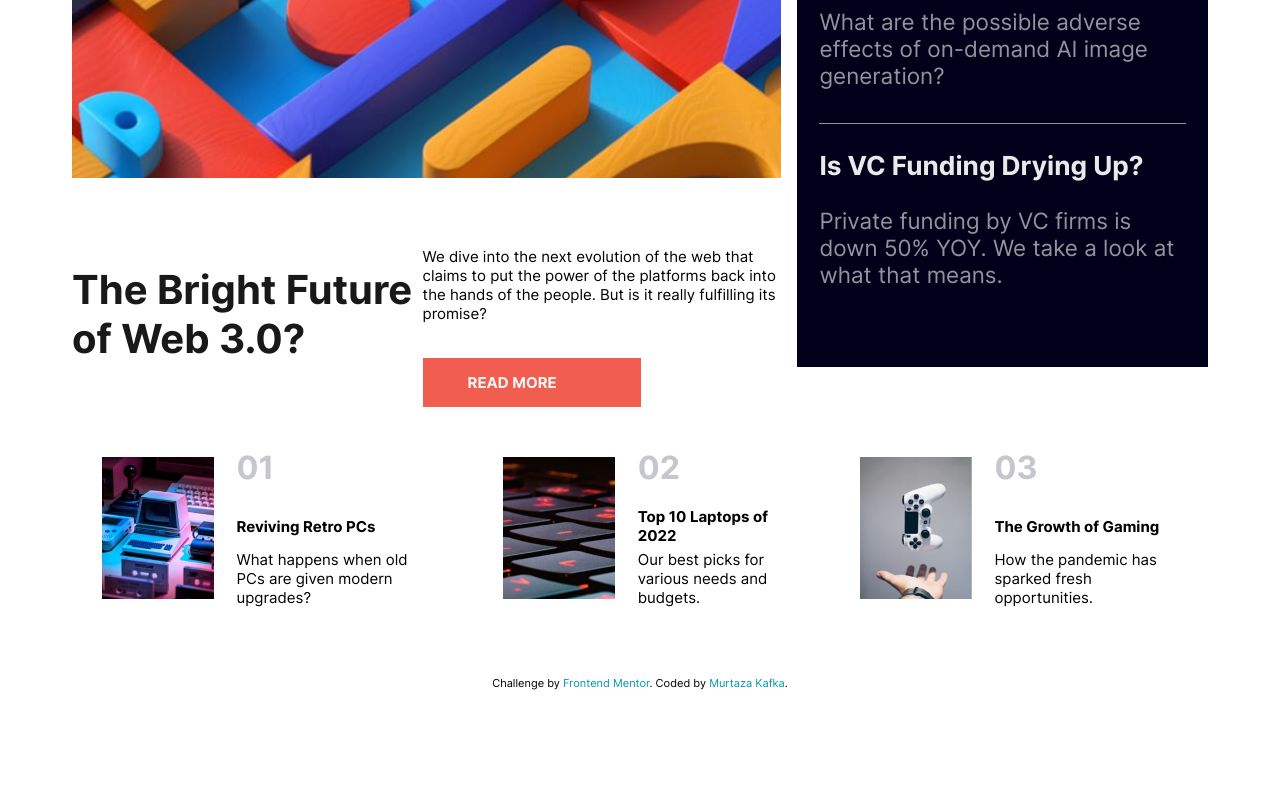
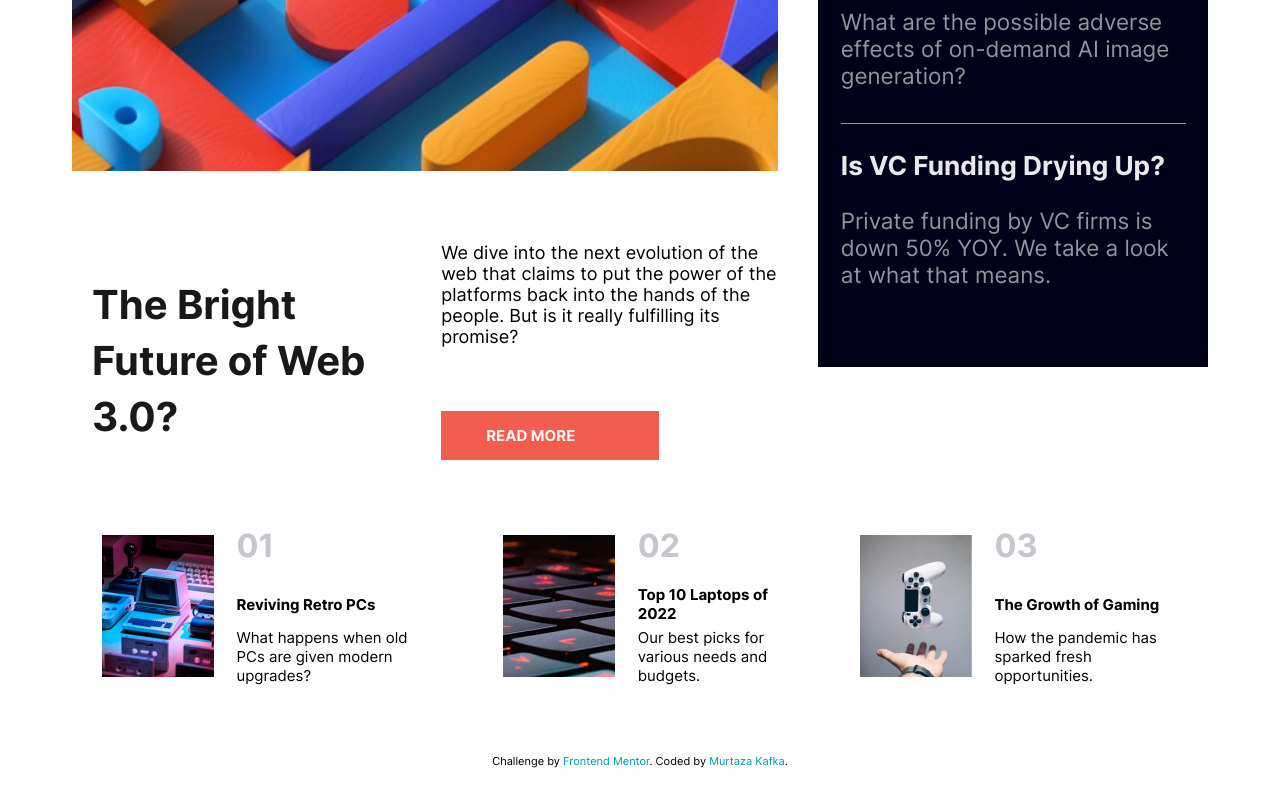
Before and after one commit to MurtazaKafka/news-homepage, a plain HTML site: page index.html in a window 1280 px wide. Shown: the part 575-1375 px from the top of the page. Before the commit the page ends 1297 px from the top, so only its background shows below. Drawn offline with Linux system fonts and the light colour scheme.

Commit message:
Update styles.css

```diff
--- a/styles.css
+++ b/styles.css
@@ -206,6 +206,7 @@ footer {
     .web-3 {
         grid-area: web;
         display: grid;
+        margin-right: 1.5rem;
         grid-template-areas:
         "pic pic"
         "art det"
@@ -222,9 +223,12 @@ footer {
 
     .web-3-bright-future {
         grid-area: art;
+        padding: .5em;
+        line-height: 3.5rem;
     }
 
     .web-3-details {
+        font-size: larger;
         grid-area: det;
         align-self: flex-start;
         padding-bottom: 0;
```
